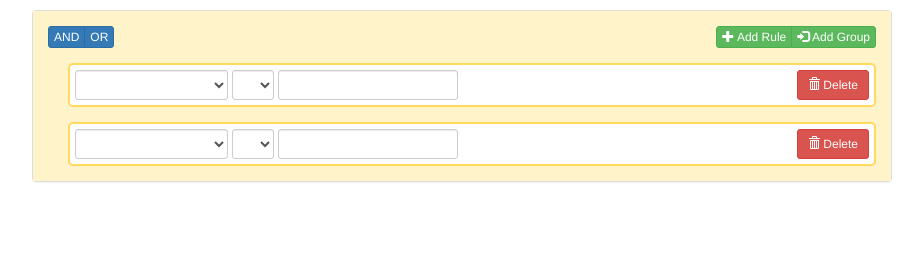
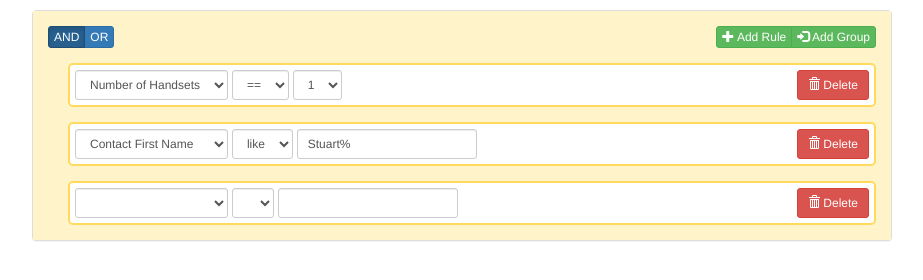
Before and after one commit to 4Com/ngQuery, a website: page index.html in a window 1280 px wide. Shown: the whole page, without its empty margins (38-961 px from the left). Drawn offline with nearby package versions, Linux system fonts and the light colour scheme.

Commit message:
Working on being able to save the rules

```diff
--- a/js/controllers/queryBuilderController.js
+++ b/js/controllers/queryBuilderController.js
@@ -10,6 +10,28 @@
     var vm = this;
 
     vm.queryOptions = queryOptions.getOptions();
+
+    vm.rules = [
+    {
+      selectEntry: 1,
+      selectedField: "NoHandsets",
+      selectedOperator: "equals"
+    },
+  {
+    selectEntry: "Stuart%",
+    selectedField: "CFirstName",
+    selectedOperator: "like"
+  },
+    {}];
+    vm.selectedTopLevelOperator = vm.queryOptions.topLevelOperators[0].name;
+
+    vm.setTopLevelOperator = function(op) {
+      vm.selectedTopLevelOperator = op;
+    };
+
+    vm.ruleChange = function() {
+      alert("ruleChanged");
+    };
   }
 
 })();
--- a/js/directives/ruleDirective/rule-view.html
+++ b/js/directives/ruleDirective/rule-view.html
@@ -1,16 +1,18 @@
 <div class="rule-container">
 <form class="form-inline" aria-hidden="true">
 
-  <select ng-model="ctrl.selectedField" class="form-control input-sm" ng-change="ctrl.setAvailableOperators()"
+  <select ng-model="ctrl.model.selectedField" class="form-control input-sm"
+          ng-change="ctrl.setAvailableOperators()"
           ng-options="field.identifier as field.display for field in ctrl.queryOptions.fields">
   </select>
 
-  <select ng-model="ctrl.selectedOperator" class="form-control input-sm"
+  <select ng-model="ctrl.model.selectedOperator" class="form-control input-sm"
           ng-options="op.identifier as op.display for op in ctrl.availableOperators">
   </select>
 
-  <input type="text" class="form-control input-sm" ng-if="!ctrl.validEntries"></input>
-  <select ng-model="ctrl.selectEntry" class="form-control input-sm" ng-if="ctrl.validEntries"
+  <input type="text" class="form-control input-sm" ng-if="!ctrl.validEntries"
+         ng-model="ctrl.model.selectEntry"></input>
+  <select ng-model="ctrl.model.selectEntry" class="form-control input-sm" ng-if="ctrl.validEntries"
           ng-options="entry.identifier as entry.display for entry in ctrl.validEntries">
   </select>
 
--- a/js/directives/ruleDirective/ruleDirective.js
+++ b/js/directives/ruleDirective/ruleDirective.js
@@ -9,7 +9,9 @@
       restrict: "EA",
       templateUrl: "js/directives/ruleDirective/rule-view.html",
       scope: {
-        queryOptions: "="
+        queryOptions: "=",
+        ngModel: "=",
+        ngChange: "&"
       },
       controller: "ruleDirectiveController as ctrl"
     };
--- a/js/directives/ruleDirective/ruleDirectiveController.js
+++ b/js/directives/ruleDirective/ruleDirectiveController.js
@@ -10,26 +10,24 @@
     var vm = this;
 
     vm.queryOptions = $scope.queryOptions;
+    vm.model = $scope.ngModel;
 
-    vm.selectedTopLevelOperator = vm.queryOptions.topLevelOperators[0].name;
     vm.availableOperators = [];
     vm.validEntries = null;
-
-    vm.setTopLevelOperator = function(op) {
-      vm.selectedTopLevelOperator = op;
-    };
 
     vm.setAvailableOperators = function() {
       for(var i=0; i<vm.queryOptions.fields.length; i++) {
         var field = vm.queryOptions.fields[i];
 
-        if (field.identifier == vm.selectedField) {
+        if (field.identifier == vm.model.selectedField) {
           vm.availableOperators = field.validOperators;
           vm.validEntries = field.validEntries || null;
           break;
         }
       }
     };
+
+    vm.setAvailableOperators();
   }
 
 })();
--- a/js/views/query-builder-view.html
+++ b/js/views/query-builder-view.html
@@ -22,9 +22,9 @@
       </button>
     </div>
 
-
-      <rule query-options="ctrl.queryOptions"></rule>
-      <rule query-options="ctrl.queryOptions"></rule>
-
+      <div ng-repeat="rule in ctrl.rules">
+        <rule query-options="ctrl.queryOptions" ng-model="rule"
+              ng-change=ctrl.ruleChange></rule>
+      </div>
   </div>
 </div>
```
